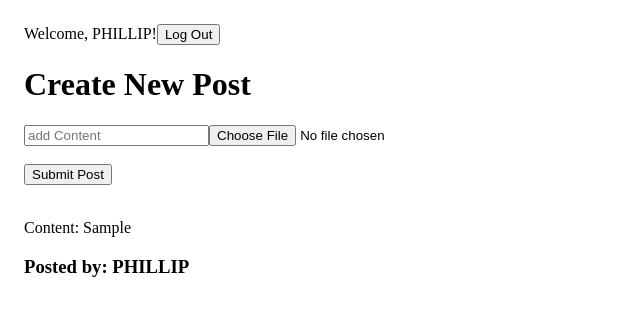
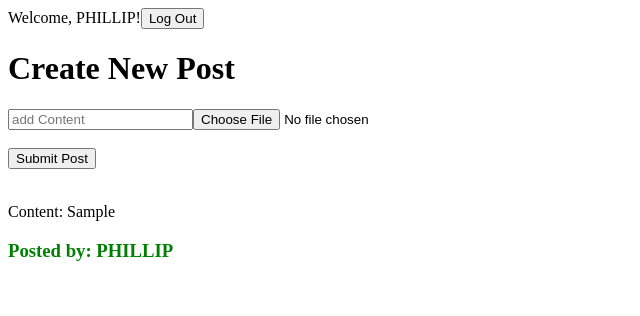
Before and after one commit to PhillipLam89/React-GraphQL-Hasura-todo, a React (Create React App) app: page / in a window 1280 px wide. Both pictures are taken after typing "Sample" into the empty fields and a click on the button "Submit Post". Shown: the top 316 px of the page, without its empty margins (0-640 px from the left). Built offline with nearby package versions, Linux system fonts and the light colour scheme; the HTML template or start-up script is replaced by a standard one.

Commit message:
used ProviderContext to avoid prop drilling

```diff
--- a/src/App.js
+++ b/src/App.js
@@ -4,6 +4,7 @@ import Header from './components/Header'
 import CreatePost from './components/CreatePost'
 import PostList from './components/PostList'
 
+export const UserContext = React.createContext()
 
 function App() {
 
@@ -23,11 +24,11 @@ function App() {
       return <Login setUser={setUser}/>
   }
 
-  return <div style={{padding: '1rem'}}>
+  return <UserContext.Provider value={user} style={{padding: '1rem'}}>
            <Header user={user} setUser={setUser}/>
            <CreatePost user={user} handleAddPost={handleAddPost} />
-           <PostList posts={posts} user={user}/>
-         </div>
+           <PostList posts={posts}/>
+         </UserContext.Provider> //Context provider allows us to pass the 'user' prop down 2 levels directly to Post.js component. NO NEED 2 PROP DRILLZ
 }
 
 export default App
--- a/src/components/Post.js
+++ b/src/components/Post.js
@@ -1,15 +1,21 @@
 import React from 'react'
+import {UserContext} from '../App'
 
-function Post({post, user}) {
+function Post({image, content, user}) {
+
   return (
-  <>
-    <br></br>
-    {post.image && (
-      <img alt="" src={URL.createObjectURL(post.image)} style={{borderRadius: 10, height: 100, width: 200, objectFit: 'cover'}} />
+  <UserContext.Consumer>
+    {currentUser => (
+      <div>
+        <br></br>
+        {image && (
+          <img alt="" src={URL.createObjectURL(image)} style={{borderRadius: 10, height: 100, width: 200, objectFit: 'cover'}} />
+        )}
+          <p>Content: {content}</p>
+          <h3 style={{color: currentUser === user && 'green'}}>Posted by: {user}</h3>
+      </div>
     )}
-      <p>Content: {post.content}</p>
-      <h3>Posted by: {user}</h3>
-  </>
+  </UserContext.Consumer>
   )
 }
 
--- a/src/components/PostList.js
+++ b/src/components/PostList.js
@@ -1,8 +1,8 @@
 import React from 'react'
 import Post from './Post'
 
-function PostList({posts, content, user}) { //we can destructure these variables straight from props in the argument
-  return posts.map((post, index) => (<Post key={index} post={post} user={user}/>))
+function PostList({posts}) { //we can destructure these variables straight from props in the argument
+  return posts.map((post, index) => (<Post key={index} {...post}/>))  // {...post} destructures the object and passes it as props. Each index of the 'posts' array is an obj
 }
 
 export default PostList
```
